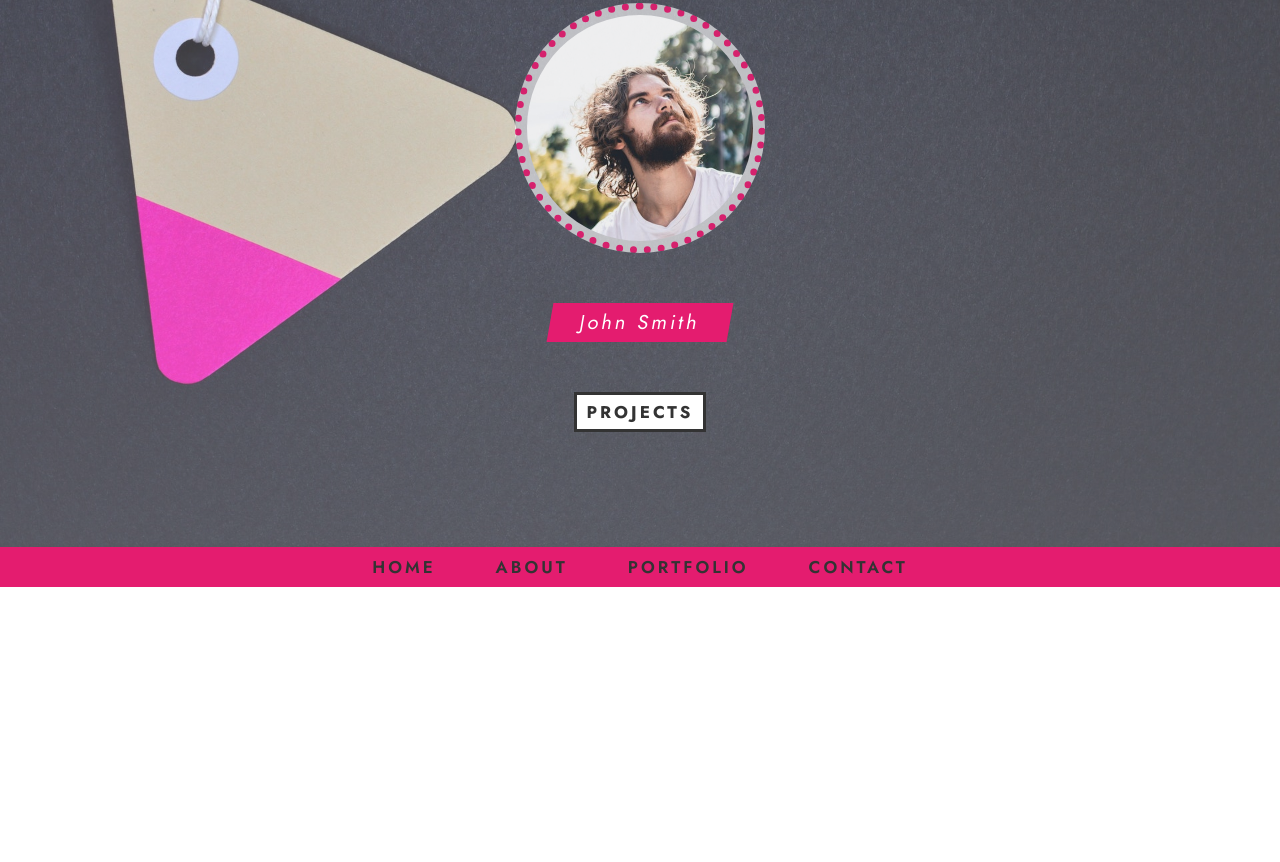
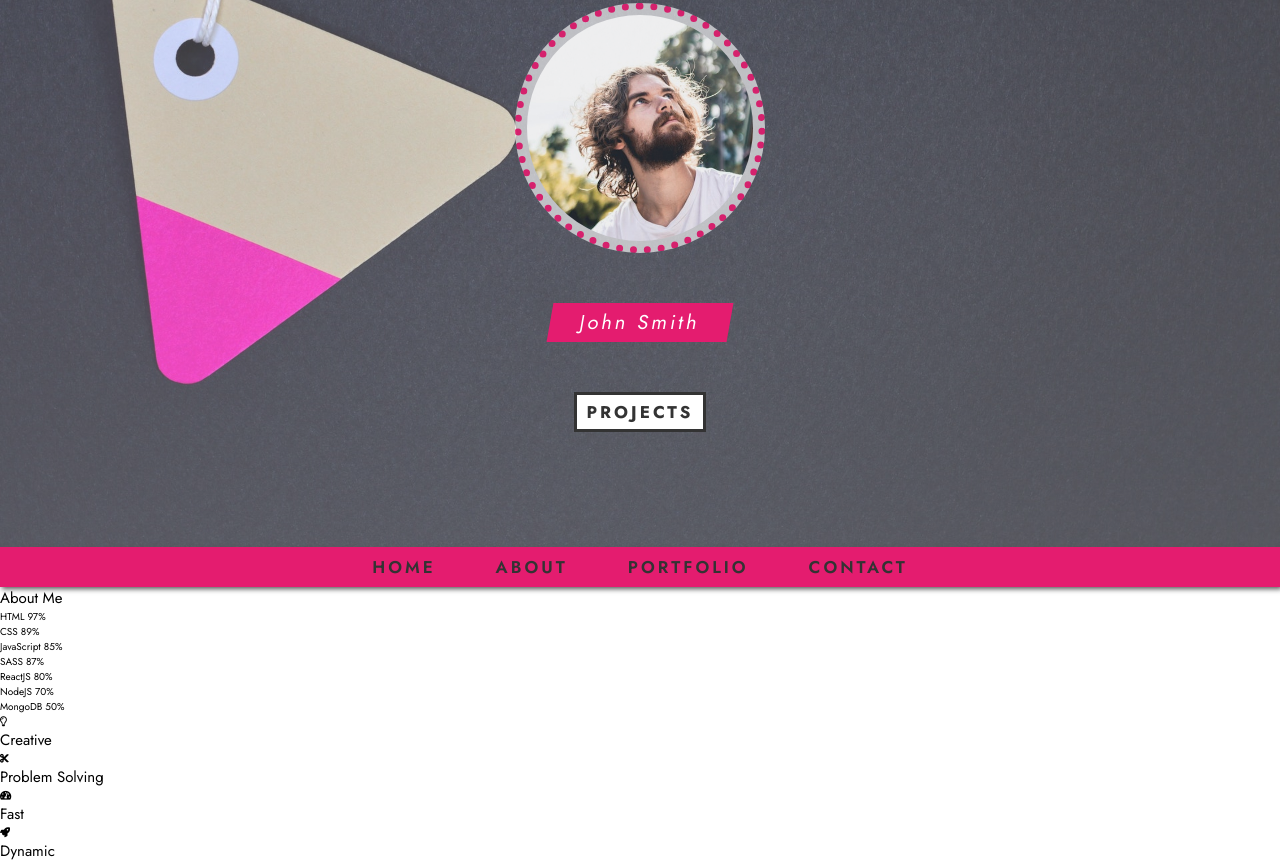
Before and after one commit to elzonprod/Porfolio-Website, a plain HTML site: page index.html in a window 1280 px wide. Shown: the part 253-1115 px from the top of the page. Before the commit the page ends 840 px from the top, so only its background shows below. Drawn offline with Linux system fonts and the light colour scheme.

Commit message:
Create section 2

```diff
--- a/index.html
+++ b/index.html
@@ -35,6 +35,74 @@
         </nav>
 
         <!-- End of Navbar -->
+
+        <!-- Section 2 -->
+        <section class="section-2">
+            <h1 class="section-heading section-2-heading">About Me</h1>
+            <div class="progress-bars-wrapper">
+                <div class="progress-bar">
+                    <p class="progress-text">HTML
+                        <span>97</span>%
+                    </p>
+                    <div class="progress-percent" style="width: 97%"></div>
+                </div>
+                <div class="progress-bar">
+                    <p class="progress-text">CSS
+                        <span>89</span>%
+                    </p>
+                    <div class="progress-percent" style="width: 89%"></div>
+                </div>
+                <div class="progress-bar">
+                    <p class="progress-text">JavaScript
+                        <span>85</span>%
+                    </p>
+                    <div class="progress-percent" style="width: 85%"></div>
+                </div>
+                <div class="progress-bar">
+                    <p class="progress-text">SASS
+                        <span>87</span>%
+                    </p>
+                    <div class="progress-percent" style="width: 87%"></div>
+                </div>
+                <div class="progress-bar">
+                    <p class="progress-text">ReactJS
+                        <span>80</span>%
+                    </p>
+                    <div class="progress-percent" style="width: 80%"></div>
+                </div>
+                <div class="progress-bar">
+                    <p class="progress-text">NodeJS
+                        <span>70</span>%
+                    </p>
+                    <div class="progress-percent" style="width: 70%"></div>
+                </div>
+                <div class="progress-bar">
+                    <p class="progress-text">MongoDB
+                        <span>50</span>%
+                    </p>
+                    <div class="progress-percent" style="width: 50%"></div>
+                </div>
+            </div>
+            <div class="services">
+                <div class="service">
+                    <i class="far fa-lightbulb"></i>
+                    <h2 class="service-heading">Creative</h2>
+                </div>
+                <div class="service">
+                    <i class="fas fa-cut"></i>
+                    <h2 class="service-heading">Problem Solving</h2>
+                </div>
+                <div class="service">
+                    <i class="fas fa-tachometer-alt"></i>
+                    <h2 class="service-heading">Fast</h2>
+                </div>
+                <div class="service">
+                    <i class="fas fa-rocket"></i>
+                    <h2 class="service-heading">Dynamic</h2>
+                </div>
+            </div>
+        </section>
+        <!-- End of Section 2 -->
     </div>
 
 </body>
```
